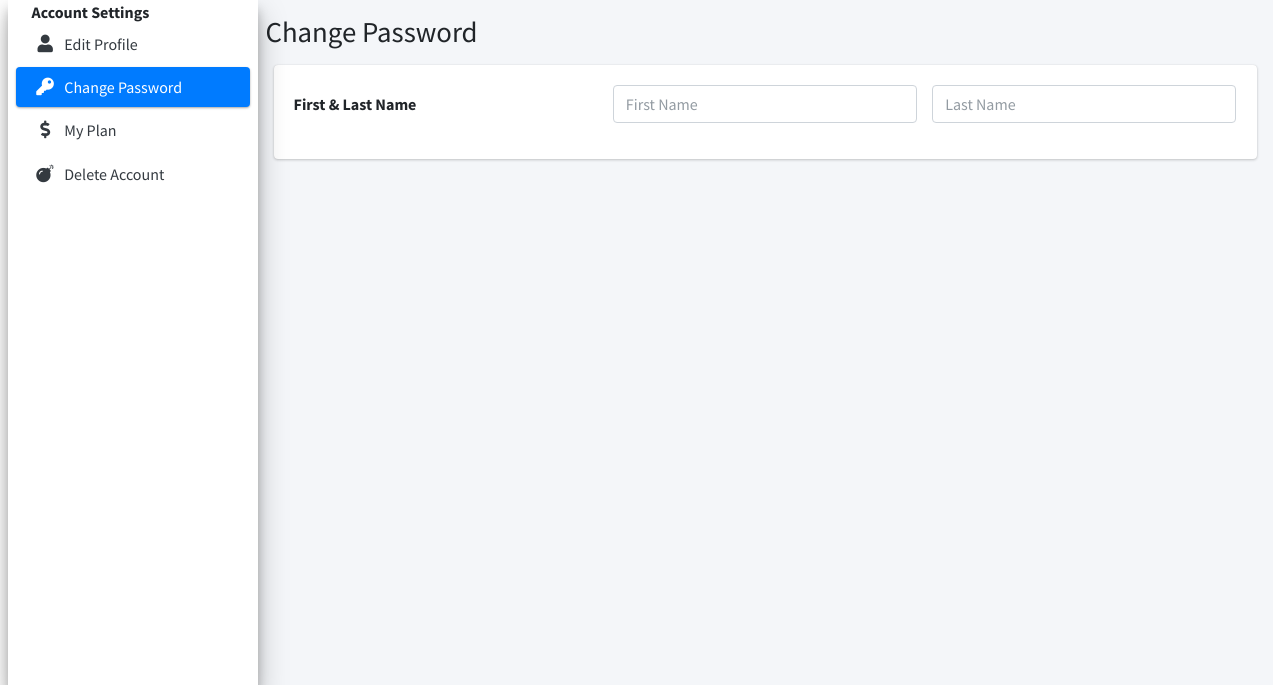
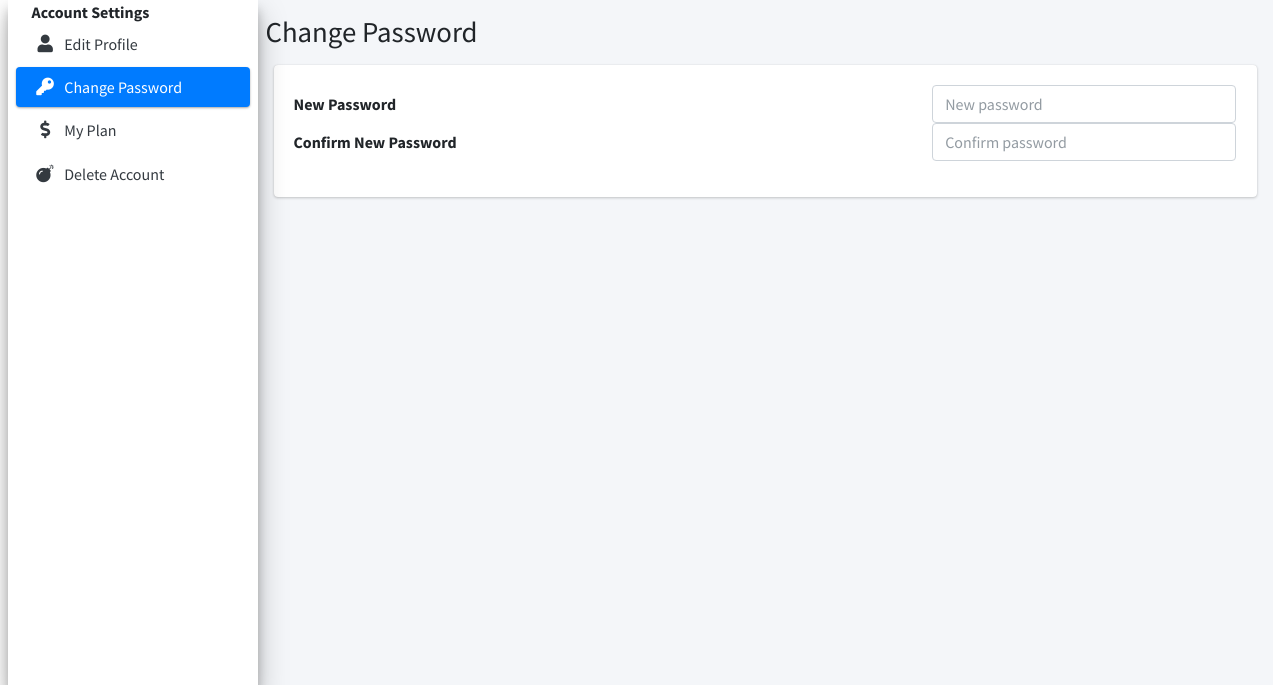
Before and after one commit to reynolj/OrganicTransformations, a PHP site: page /account_settings/change_password.php in a window 1280 px wide. Shown: the part 71-756 px from the top of the page. Run offline with PHP 8.4, Linux system fonts and the light colour scheme; some libraries are stand-ins or nearby versions.

Commit message:
Made change password card

```diff
--- a/pn/account_settings/change_password.php
+++ b/pn/account_settings/change_password.php
@@ -83,16 +83,24 @@
 			<div class="card ml-3 mr-3">
 				<div class="card-body">
 					<!-- Input Row -->
-					<div class="form-group row">
-						<div class="input-group">
-							<!-- Label -->
-							<label class="col-sm-4 col-form-label" for="first_name last_name">First & Last Name</label>
-							<!-- Input box -->
-							<div class="col-sm-4">
-								<input class="form-control" id="first_name" placeholder="First Name"/>
+					<div class="form-group">
+						<div class="row">
+							<div class="input-group">
+								<!-- Label -->
+								<label class="col-sm-8 col-form-label" for="new_password">New Password</label>
+								<!-- Input box -->
+								<div class="col-sm-4">
+									<input class="form-control" type="password" id="new_password" placeholder="New password"/>
+								</div>
 							</div>
-							<div class="col-sm-4">
-								<input class="form-control" id="last_name" placeholder="Last Name"/>
+						</div>
+
+						<div class="row">
+							<div class="input-group">
+								<label class="col-sm-8 col-form-label" for="confirm_password">Confirm New Password</label>
+								<div class="col-sm-4">
+									<input class="form-control" type="password" id="confirm_password" placeholder="Confirm password"/>
+								</div>
 							</div>
 						</div>
 					</div>
```
